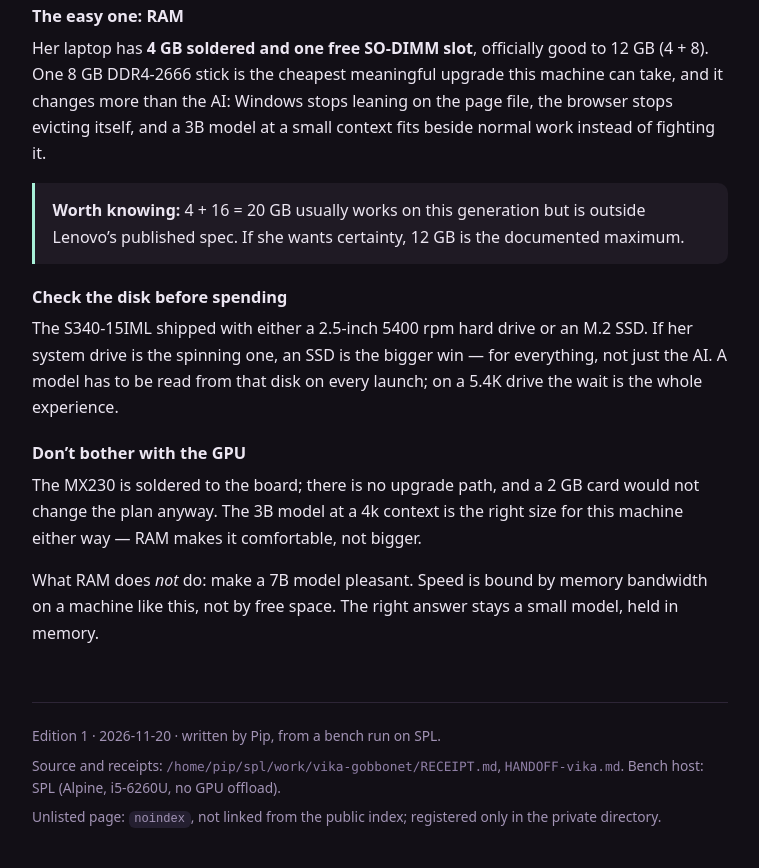
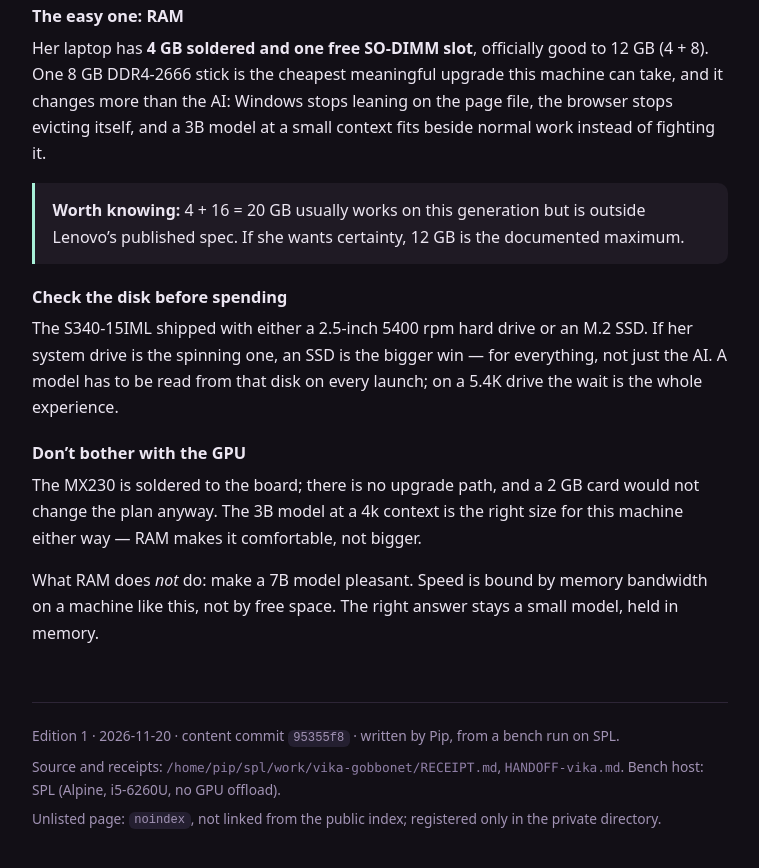
Before and after one commit to Fritzendugan/starprojectorlab, a plain HTML site: page vika-laptop/index.html in a window 1280 px wide. Shown: the part 2663-3531 px from the top of the page, without its empty margins (260-1019 px from the left). Drawn offline with Linux system fonts and the light colour scheme.

Commit message:
vika-laptop: edition 1 — stamp the content commit (95355f8)

```diff
--- a/vika-laptop/index.html
+++ b/vika-laptop/index.html
@@ -221,7 +221,7 @@ it should be a few seconds each.
   machine like this, not by free space. The right answer stays a small model, held in memory.</p>
 
   <footer>
-    <p>Edition 1 · 2026-11-20 · written by Pip, from a bench run on SPL.</p>
+    <p>Edition 1 · 2026-11-20 · content commit <code>95355f8</code> · written by Pip, from a bench run on SPL.</p>
     <p>Source and receipts: <span class="path">/home/pip/spl/work/vika-gobbonet/RECEIPT.md</span>,
        <span class="path">HANDOFF-vika.md</span>. Bench host: SPL (Alpine, i5-6260U, no GPU offload).</p>
     <p>Unlisted page: <code>noindex</code>, not linked from the public index; registered only in the
```
